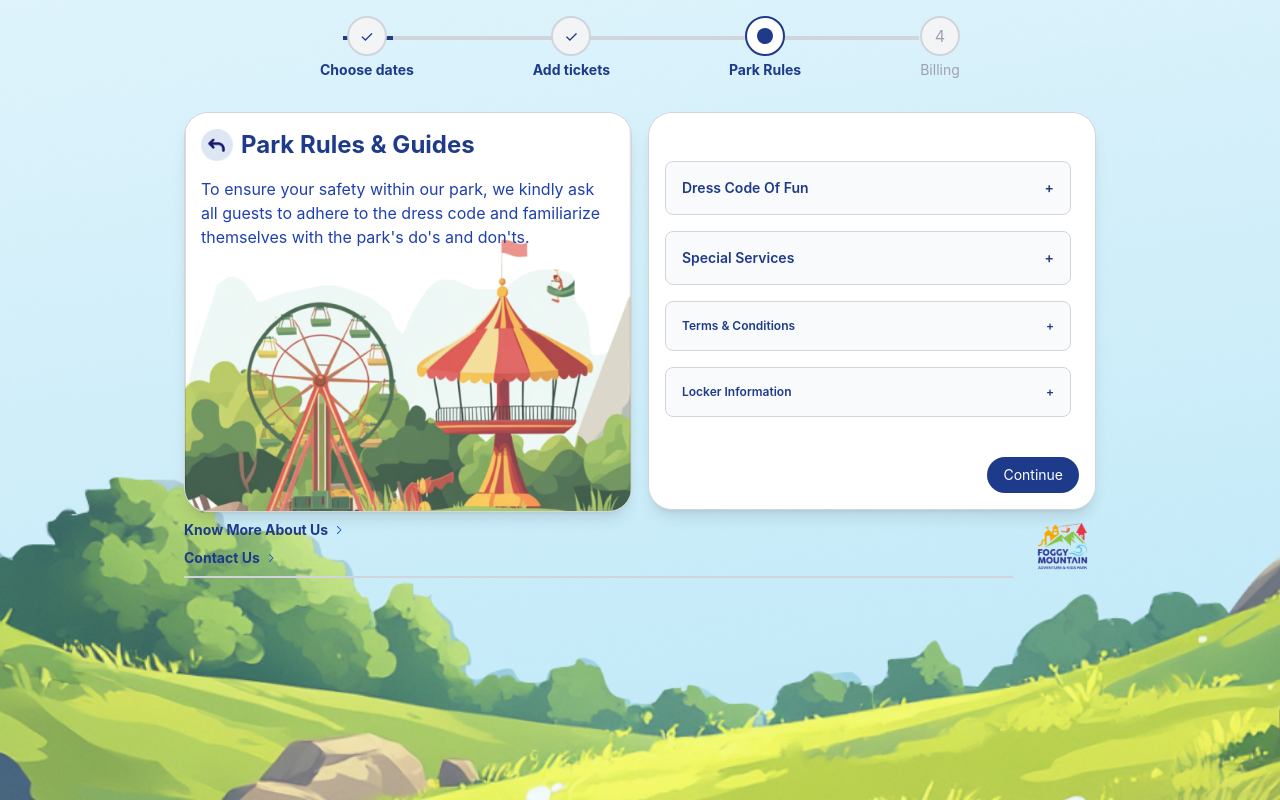
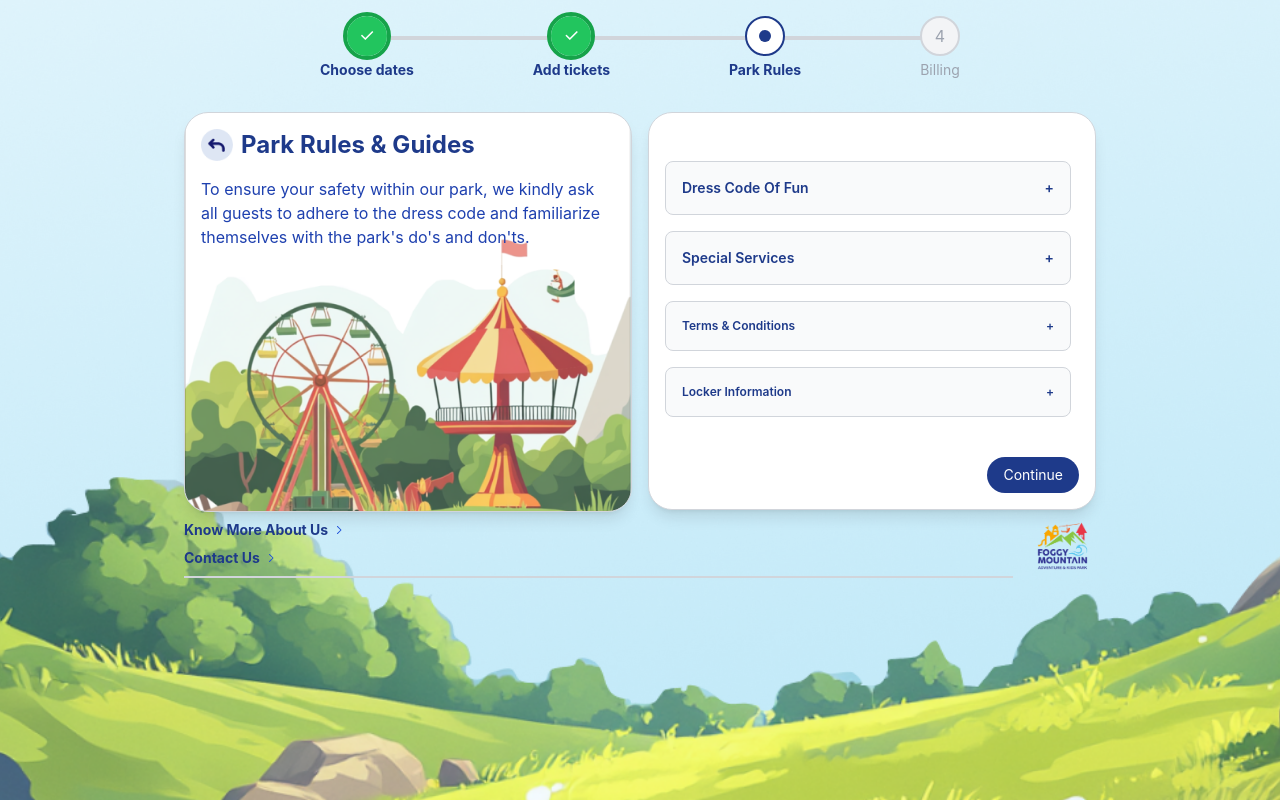
Before and after one commit to fayizIT/Ticket-Management, a React (Vite) app in the folder frontend-api/: page /park-rules in a window 1280 px wide. Built offline with nearby package versions, Linux system fonts and the light colour scheme.

Commit message:
latest commit on Ui

```diff
--- a/frontend-api/src/components/Timeline.tsx
+++ b/frontend-api/src/components/Timeline.tsx
@@ -34,34 +34,44 @@ const Timeline: React.FC<{
       <div className="flex items-center w-full justify-between relative text-blue-900">
         {steps.map((step, index) => (
           <React.Fragment key={step}>
-            {/* Connecting line for circles, excluding the first circle */}
             {index > 0 && (
               <div
                 className={`absolute h-1 transition-colors duration-300
-                  ${index <= currentStep ? "bg-blue-900" : "bg-gray-300"}`}
+                  ${index <= currentStep ? "bg-gray-300" : "bg-gray-300"}`}
                 style={{
                   width: "calc(101% - 120px)",
                   top: "35%",
                   zIndex: "0",
                   transform: "translateY(-50%)",
-                  left: `${index * 25 - 2}px`,
+                  left: `${index * 25 - 0}px`,
                 }}
               />
             )}
 
             <div className="flex flex-col items-center relative z-10">
               <div
-                className={`rounded-full h-10 w-10 flex items-center justify-center border-2 transition duration-300
-                  ${index === currentStep ? "border-blue-900 bg-white" : "border-gray-300 bg-gray-100"}
-                  ${index <= currentStep ? "cursor-pointer" : "cursor-not-allowed"}
-                  `}
-
+                className={`rounded-full h-10 w-10 flex items-center justify-center border-2 transition duration-00
+    ${
+      index === currentStep
+        ? "border-blue-900 bg-white"
+        : "border-gray-300 bg-gray-100"
+    }
+    ${index <= currentStep ? "cursor-pointer" : "cursor-not-allowed"}
+  `}
                 onClick={() => handleStepClick(index)}
               >
                 {index < currentStep ? (
-                  <span className="text-blue-900">✓</span>
+                  <div className="relative flex items-center justify-center">
+                  {/* Outer Circle with Light Green Border */}
+                  <div className="absolute rounded-full h-12 w-12 border-4 border-green-600 flex items-center justify-center"> {/* Light green border */}
+                    <div className="rounded-full h-10 w-10 bg-green-500 flex items-center justify-center"> {/* Dark green background */}
+                      <span className="text-white text-lg">✓</span> {/* White checkmark */}
+                    </div>
+                  </div>
+                </div>
+
                 ) : index === currentStep ? (
-                  <div className="h-4 w-4 bg-blue-900 rounded-full"></div>
+                  <div className="h-3 w-3 bg-blue-900 rounded-full"></div>
                 ) : (
                   <span className="text-gray-400">{index + 1}</span>
                 )}
@@ -69,7 +79,9 @@ const Timeline: React.FC<{
 
               <span
                 className={`mt-1 text-xs md:text-sm text-center ${
-                  index <= currentStep ? "font-bold text-blue-900" : "text-gray-400"
+                  index <= currentStep
+                    ? "font-bold text-blue-900"
+                    : "text-gray-400"
                 }`}
               >
                 {step}
@@ -84,8 +96,6 @@ const Timeline: React.FC<{
 
 export default Timeline;
 
-
-
 // {index > 0 && (
 //   <div
 //     className={`absolute h-1 transition-colors duration-300
--- a/frontend-api/src/pages/UserSide/DateSelector/LeftPanel.tsx
+++ b/frontend-api/src/pages/UserSide/DateSelector/LeftPanel.tsx
@@ -3,7 +3,7 @@ import React from "react";
 const LeftPanel: React.FC = () => {
   return (
     <div className="bg-white p-4 rounded-3xl shadow-lg border border-gray-300 flex flex-col h-auto max-h-[500px] md:h-[425px] w-full mx-auto md:mx-0">
-      <h2 className="text-xl sm:text-2xl font-bold mb-2 font-panton-narrow text-blue-900 text-center">
+      <h2 className="text-xl sm:text-2xl font-bold mb-2 font-panton-narrow text-blue-900 ">
         Plan Your Visit
       </h2>
       <p className="mb-4 leading-relaxed text-sm sm:text-lg text-blue-900 font-panton-narrow">
@@ -12,7 +12,7 @@ const LeftPanel: React.FC = () => {
         away by the incredible rides that lie ahead!
       </p>
       <hr className="border-t border-gray-300 my-4" />
-      <h3 className="text-base sm:text-lg text-blue-900 font-semibold mb-4 font-panton-narrow text-center">
+      <h3 className="text-base sm:text-lg text-blue-900 font-semibold mb-4 font-panton-narrow ">
         Our Timings
       </h3>
       <div className="bg-sky-50 p-4 rounded-lg border border-gray-200 text-xs sm:text-sm text-gray-700 overflow-x-auto">
@@ -20,10 +20,10 @@ const LeftPanel: React.FC = () => {
           <thead>
             <tr>
               <th className="font-medium text-blue-600 border-b border-gray-300"></th>
-              <th className="font-medium text-blue-300 border-b border-gray-300 text-center">
+              <th className="font-medium text-[#15196E] opacity-40 border-b border-gray-300 text-center">
                 Park Timing
               </th>
-              <th className="font-medium text-blue-300 border-b border-gray-300 text-center">
+              <th className="font-medium text-[#15196E] opacity-40 border-b border-gray-300 text-center">
                 Water Activities
               </th>
             </tr>
--- a/frontend-api/src/pages/UserSide/DateSelector/RightPanel.tsx
+++ b/frontend-api/src/pages/UserSide/DateSelector/RightPanel.tsx
@@ -41,7 +41,7 @@ const RightPanel: React.FC<RightPanelProps> = ({
 
   return (
     <div className="bg-white p-4 rounded-3xl shadow-lg w-full md:h-[425px] border border-gray-300">
-      <h3 className="text-center text-lg sm:text-xl font-bold mb-3 text-blue-900">
+      <h3 className="text-lg sm:text-xl font-bold mb-3 text-blue-900">
         Choose a date to visit
       </h3>
       <div className="flex justify-center mb-4">
--- a/frontend-api/src/pages/UserSide/Homepage/HomePage.tsx
+++ b/frontend-api/src/pages/UserSide/Homepage/HomePage.tsx
@@ -1,4 +1,4 @@
-import React from "react";
+import React, { useEffect, useState } from "react";
 import BannerSection from "../../../components/BannerSection";
 import FeaturesSection from "../../../components/FeaturesSection";
 import AdventureSection from "../../../components/AdventureSection";
@@ -6,13 +6,34 @@ import FooterSection from "../../../components/FooterSection";
 import Features from "../../../components/Features";
 
 const HomePage: React.FC = () => {
+  const [loading, setLoading] = useState(true);
+
+  // Simulate loading for a certain period
+  useEffect(() => {
+    const timer = setTimeout(() => {
+      setLoading(false); // Stop loading after 2 seconds
+    }, 3000); // Adjust the time as needed
+
+    return () => clearTimeout(timer); // Cleanup on component unmount
+  }, []);
+
   return (
     <div className="overflow-hidden">
-      <BannerSection />
-      <FeaturesSection />
-      <AdventureSection />
-      <Features />
-      <FooterSection />
+      {loading ? (
+        <div className="flex items-center justify-center h-screen">
+          <div className="loader">Loading...</div>
+          {/* You can use any loader animation here. The following is a simple spinner example */}
+          <div className="loader animate-spin rounded-full border-t-4 border-b-4 border-blue-500 h-16 w-16"></div>
+        </div>
+      ) : (
+        <>
+          <BannerSection />
+          <FeaturesSection />
+          <AdventureSection />
+          <Features />
+          <FooterSection />
+        </>
+      )}
     </div>
   );
 };
--- a/frontend-api/src/pages/UserSide/ReviewBooking/ReviewBookingPage.tsx
+++ b/frontend-api/src/pages/UserSide/ReviewBooking/ReviewBookingPage.tsx
@@ -11,7 +11,6 @@ import Image from "../../../../public/assets/clientlogo.png";
 import backgroundImage from "../../../../public/assets/TicketFramee.png";
 import { toast } from "react-toastify";
 import Timeline from "../../../components/Timeline";
-import { GoChevronRight } from "react-icons/go";
 import RightFooter from "../../../components/RightFooter";
 import LeftFooter from "../../../components/LeftFooter";
 
@@ -56,7 +55,7 @@ const ReviewBookingPage: React.FC = () => {
     pinCode: "",
   });
 
-  const [currentStep, setCurrentStep] = useState(4);
+  const [currentStep, setCurrentStep] = useState(3);
 
   useEffect(() => {
     if (!Object.keys(ticket).length) {
--- a/frontend-api/src/pages/UserSide/TicketCart/TicketCartPage.tsx
+++ b/frontend-api/src/pages/UserSide/TicketCart/TicketCartPage.tsx
@@ -22,6 +22,7 @@ const TicketCartPage: React.FC = () => {
     (state: any) => state.ticketCategory
   );
   const [couponCode, setCouponCode] = useState("");
+  const [currentStep, setCurrentStep] = useState(1);
 
   useEffect(() => {
     if (!selectedDate) {
@@ -51,7 +52,15 @@ const TicketCartPage: React.FC = () => {
       return;
     }
 
+    if (currentStep < 5) {
+      setCurrentStep(currentStep + 1);
+    }
+
     navigate("/park-rules");
+  };
+
+  const handleStepClick = (step: number) => {
+    setCurrentStep(step);
   };
 
   return (
@@ -62,7 +71,7 @@ const TicketCartPage: React.FC = () => {
         backgroundAttachment: "fixed",
       }}
     >
-      <Timeline currentStep={1} onStepClick={() => {}} />
+      <Timeline currentStep={currentStep} onStepClick={handleStepClick} />
       <div className="flex flex-col md:flex-row justify-center items-stretch p-8 space-y-6 md:space-y-0 md:space-x-6 mt-3">
         <div className="flex-1 max-w-md w-full h-auto md:h-[500px]">
           <LeftPanel setCouponCode={setCouponCode} />
--- a/frontend-api/tailwind.config.js
+++ b/frontend-api/tailwind.config.js
@@ -9,7 +9,7 @@ module.exports = {
           'custom-blue': '#15196E',
         },
         fontFamily: {
-          'panton-narrow': ['Panton Narrow', 'sans-serif'], // Add your custom font
+          'panton-narrow': ['Panton Narrow'], // Add your custom font
         },
       },
     },
```
Also changed, not shown: frontend-api/src/fonts/PantonNarrow-Trial.ttf (added).
